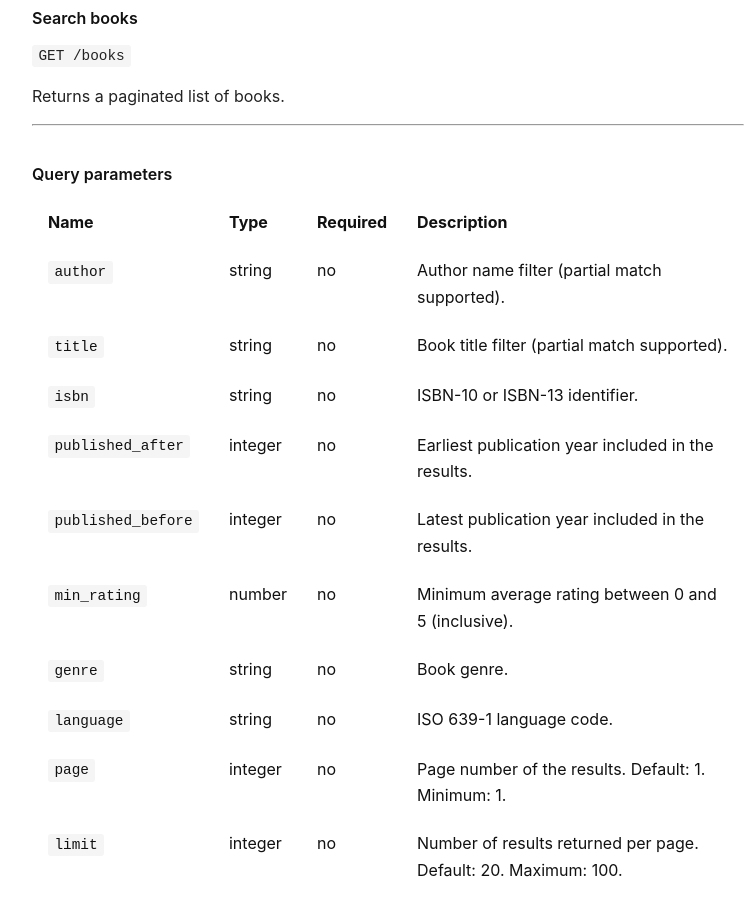
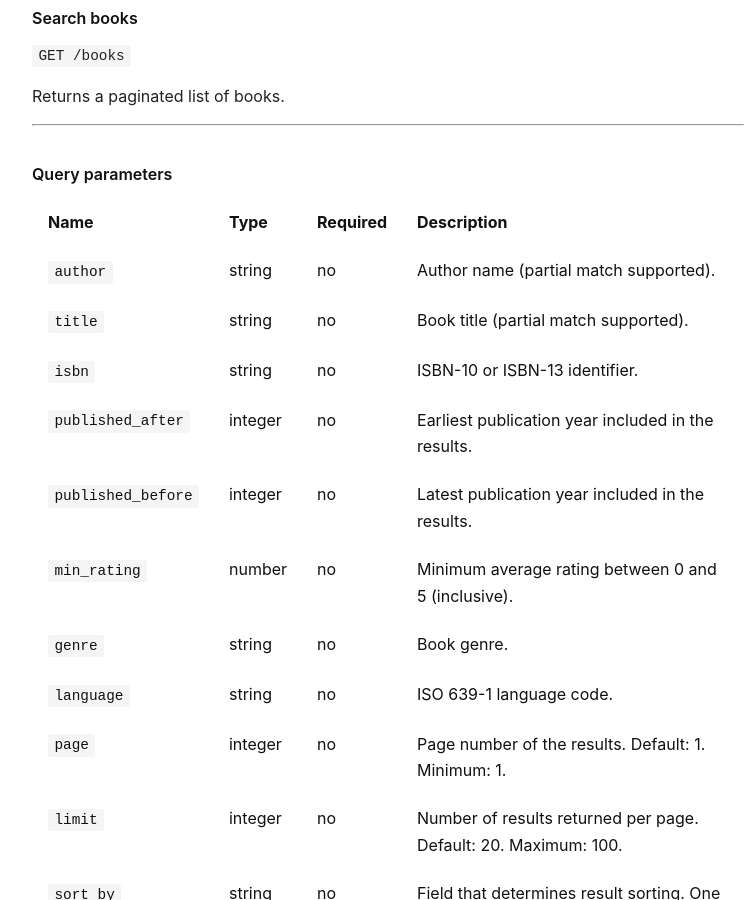
Before and after one commit to malynovskayuliia-eng/malynovskayuliia-eng.github.io, a Jekyll site: the page built from book-finder-api.md, in a window 1280 px wide and 900 px high, scrolled down 514 px. Shown: the whole window, without its empty margins (252-1005 px from the left). Built offline with Jekyll 4.4.1, drawn with Linux system fonts in a browser that asks for light colours.

Commit message:
Update book-finder-api.md

```diff
--- a/book-finder-api.md
+++ b/book-finder-api.md
@@ -38,8 +38,8 @@ Returns a paginated list of books.
 
 | Name | Type | Required | Description |
 |------|------|----------|-------------|
-| `author` | string | no | Author name filter (partial match supported). |
-| `title` | string | no | Book title filter (partial match supported). |
+| `author` | string | no | Author name (partial match supported). |
+| `title` | string | no | Book title (partial match supported). |
 | `isbn` | string | no | ISBN-10 or ISBN-13 identifier. |
 | `published_after` | integer | no | Earliest publication year included in the results. |
 | `published_before` | integer | no | Latest publication year included in the results. |
```
